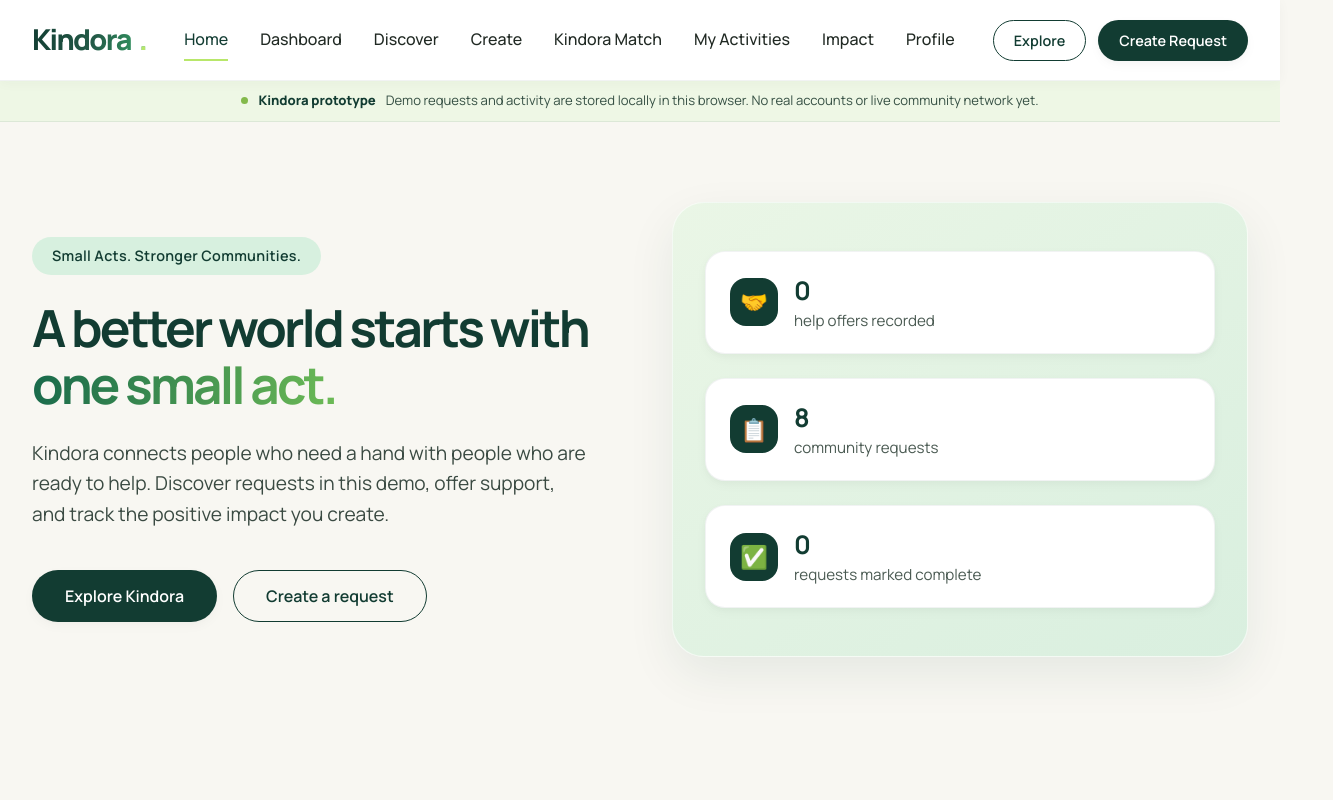
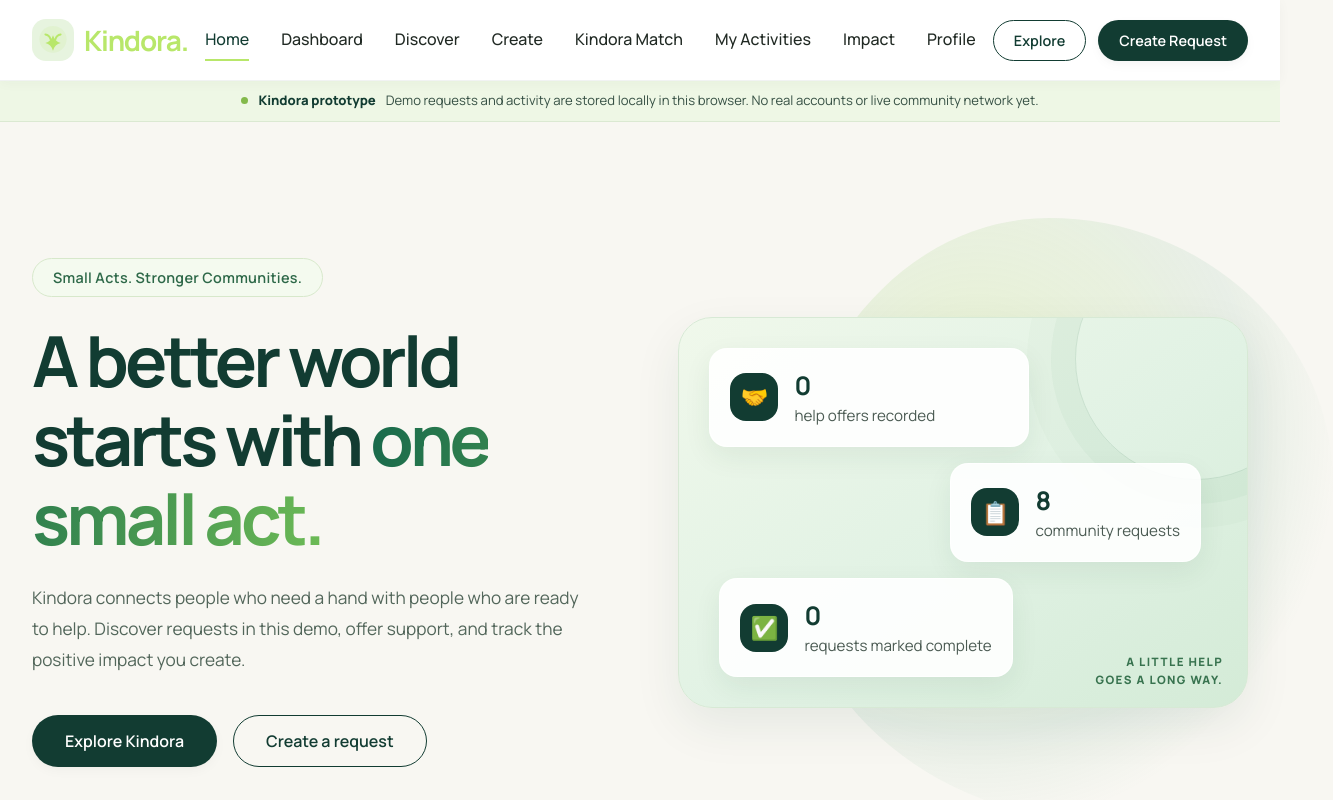
Before and after one commit to kjrark/Kindora, a plain HTML site: page index.html in a window 1280 px wide. Shown: the top 800 px of the page, 1333 px wide, since content can reach past the window. Drawn offline with Linux system fonts and the light colour scheme.

Commit message:
Give Kindora a distinct ripple logo and hero design

```diff
--- a/index.html
+++ b/index.html
@@ -934,6 +934,29 @@
     @media(prefers-reduced-motion:reduce){.page.active{animation:none}.impact-mini-card{transition:none}.impact-mini-card:hover{transform:none}}
     @media(max-width:768px){.prototype-notice{font-size:.75rem;gap:7px}.prototype-notice span:last-child{flex-basis:100%}.hero-visual{border-radius:24px}}
 
+
+    /* Visible identity refresh: custom Kindora ripple mark + clearer hero composition */
+    .logo{display:inline-flex;align-items:center;gap:10px;color:#173f32!important;background:none!important;-webkit-text-fill-color:initial;letter-spacing:-.04em}
+    .logo-symbol{width:42px;height:42px;display:grid;place-items:center;border-radius:14px;background:#e7f4df;color:#276344;flex:0 0 42px;transition:transform .22s ease,background .22s ease}
+    .logo-symbol svg{width:34px;height:34px;display:block}
+    .logo:hover .logo-symbol{transform:rotate(-7deg) scale(1.04);background:#d8efc6}
+    .logo-word{font-size:1.75rem;font-weight:850;line-height:1;color:#173f32!important;-webkit-text-fill-color:#173f32}
+    .logo-period{color:#9acb4b!important;-webkit-text-fill-color:#9acb4b}
+    .hero{position:relative;isolation:isolate;gap:clamp(32px,6vw,90px);padding-top:clamp(42px,7vw,88px);padding-bottom:clamp(48px,7vw,88px)}
+    .hero:before{content:"";position:absolute;z-index:-1;right:-7%;top:7%;width:45%;height:88%;border-radius:48% 52% 42% 58%/52% 44% 56% 48%;background:radial-gradient(ellipse at 35% 35%,rgba(185,231,106,.25),rgba(52,151,101,.08) 55%,transparent 72%);pointer-events:none}
+    .hero-badge{border:1px solid #d7e8cb;background:#f4faef;color:#2d6848}
+    .hero h1{font-size:clamp(2.8rem,5.5vw,5rem);max-width:760px}
+    .hero-content>p{max-width:570px;font-size:1.08rem;line-height:1.8;color:#52665a}
+    .hero-visual{position:relative;min-height:350px;padding:30px;display:flex;flex-direction:column;justify-content:center;gap:16px;background:linear-gradient(145deg,#f0f8eb 0%,#e1f2e4 54%,#d4ebd7 100%);border:1px solid #d7e9d5;border-radius:34px;overflow:hidden}
+    .hero-visual:before{content:"";position:absolute;width:240px;height:240px;border:1px solid rgba(42,112,70,.14);border-radius:50%;right:-70px;top:-80px;box-shadow:0 0 0 24px rgba(42,112,70,.035),0 0 0 48px rgba(42,112,70,.025)}
+    .hero-visual:after{content:"A little help\A goes a long way.";white-space:pre;position:absolute;right:24px;bottom:18px;color:#38734f;font-size:.72rem;font-weight:800;letter-spacing:.12em;text-transform:uppercase;line-height:1.55;text-align:right}
+    .hero-visual .impact-mini-card{position:relative;z-index:1;max-width:320px;background:rgba(255,255,255,.9);border:1px solid rgba(255,255,255,.85);border-radius:18px;padding:18px 20px;box-shadow:0 10px 28px rgba(25,75,47,.07)}
+    .hero-visual .impact-mini-card:nth-child(2){align-self:flex-end;margin-right:16px}
+    .hero-visual .impact-mini-card:nth-child(3){align-self:flex-start;margin-left:10px}
+    .prototype-notice{border-bottom-color:#dbe9d2}
+    @media(max-width:768px){.logo-symbol{width:36px;height:36px;flex-basis:36px;border-radius:12px}.logo-symbol svg{width:30px;height:30px}.logo-word{font-size:1.55rem}.hero-visual{min-height:320px;padding:20px}.hero-visual .impact-mini-card{max-width:260px}}
+    @media(prefers-reduced-motion:reduce){.logo-symbol{transition:none}.logo:hover .logo-symbol{transform:none}}
+
   </style>
 </head>
 <body>
@@ -943,7 +966,7 @@
   <!-- HEADER -->
   <header class="site-header">
     <div class="container header-inner">
-      <a href="#" class="logo" data-page="landing">Kindora<span>.</span></a>
+      <a href="#" class="logo" data-page="landing" aria-label="Kindora home"><span class="logo-symbol" aria-hidden="true"><svg viewBox="0 0 40 40" focusable="false"><path d="M20 3.5C11 3.5 4 10.4 4 19.2c0 8.7 7.1 15.8 16 15.8s16-7.1 16-15.8C36 10.4 29 3.5 20 3.5Z" fill="currentColor" opacity=".12"/><path d="M11 23.5c4.5-1.1 7.5-4.1 9-9 1.4 4.9 4.5 7.9 9 9-4.5 1.1-7.6 4.1-9 9-1.5-4.9-4.5-7.9-9-9Z" fill="currentColor"/><path d="M11 13.5c3.2.4 5.3 2.5 6.1 5.7M29 13.5c-3.2.4-5.3 2.5-6.1 5.7" fill="none" stroke="currentColor" stroke-width="2.2" stroke-linecap="round"/></svg></span><span class="logo-word">Kindora<span class="logo-period">.</span></span></a>
       <nav class="main-nav" id="mainNav">
         <a href="#" data-page="landing" class="active">Home</a>
         <a href="#" data-page="dashboard">Dashboard</a>
```
